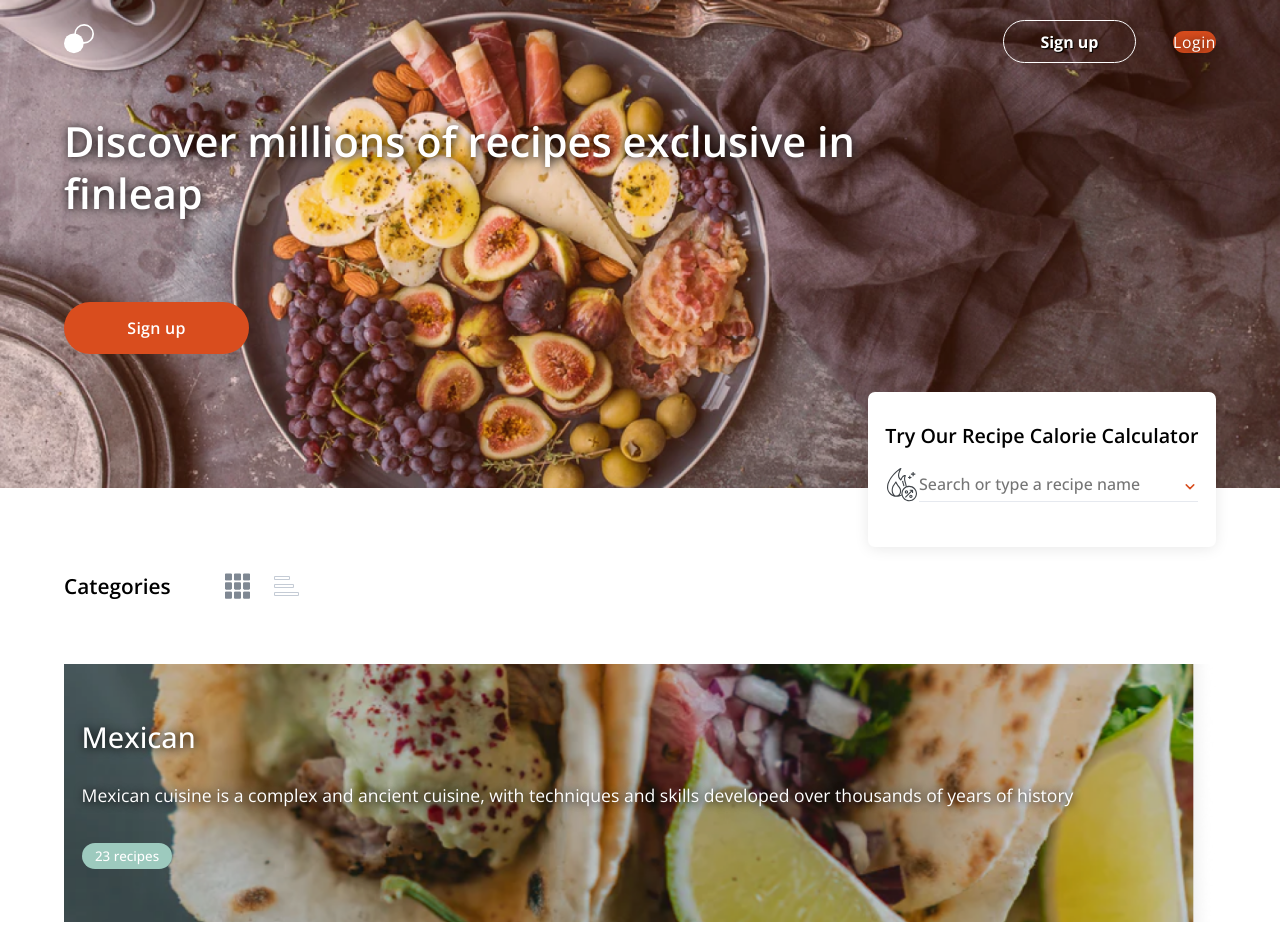
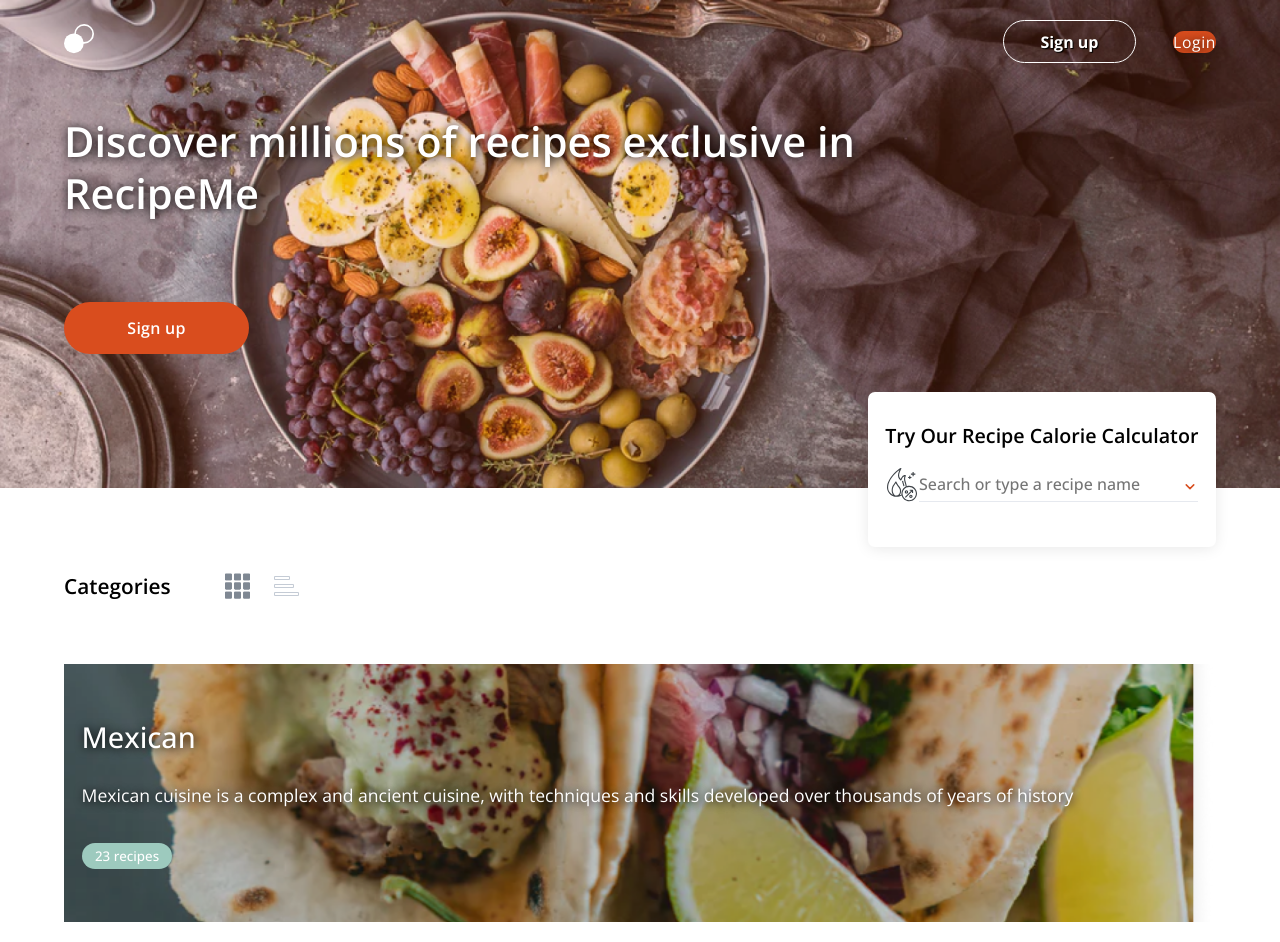
Before and after one commit to Android789515/recipe-site, a Next.js app: page / in a window 1280 px wide. Built offline with nearby package versions, Linux system fonts and the light colour scheme.

Commit message:
Changed Hero title.

```diff
--- a/components/generic-components/forms-and-inputs/ControlledInputDropdown.tsx
+++ b/components/generic-components/forms-and-inputs/ControlledInputDropdown.tsx
@@ -1,5 +1,4 @@
 import React, { cloneElement, isValidElement, Children, useRef } from 'react'
-import { v4 as uuid } from 'uuid'
 
 import inputStyles from '../../../styles/generic-components/forms-and-inputs/ControlledInput.module.scss'
 import dropdownStyles from '../../../styles/generic-components/forms-and-inputs/ControlledDropdown.module.scss'
@@ -36,7 +35,6 @@ const ControlledInputDropdown: React.FC<Props> =
         })
     }
 
-
     const inputRef = useRef<HTMLInputElement>(null)
 
     const openDropdownMenu = () => {
@@ -60,6 +58,7 @@ const ControlledInputDropdown: React.FC<Props> =
                 ref={inputRef}
             />
 
+            {/* Connects to input */}
             <datalist id={dropdownName}>
                 {renderOptions()}
             </datalist>
--- a/components/homepage/hero-section/HeroBody.tsx
+++ b/components/homepage/hero-section/HeroBody.tsx
@@ -9,7 +9,7 @@ const HeroBody = () => {
         <main className={styles.heroBody}>
             <h1 className={styles.heroTitle}>
                 Discover millions of recipes
-                exclusive in finleap
+                exclusive in RecipeMe
             </h1>
 
             <HeroSignupBtn />
--- a/components/modals/recipe-calculator/RecipeCalculatorModal.tsx
+++ b/components/modals/recipe-calculator/RecipeCalculatorModal.tsx
@@ -27,7 +27,7 @@ const RecipeCalculatorModal = () => {
                     customStyles={styles.searchField}
                     value={recipeName}
                     isRequired={true}
-                    placeholder={'Search or type a recipe name'}
+                    placeholder='Search or type a recipe name'
                     onChange={updateRecipeSearchField}
                 />
             </div>
--- a/styles/generic-components/forms-and-inputs/ControlledInput.module.scss
+++ b/styles/generic-components/forms-and-inputs/ControlledInput.module.scss
@@ -7,7 +7,7 @@
 
   color: variables.$light-gray;
 
-  cursor: text !important;
+  //cursor: text !important;
 
   width: 100%;
 
```
Also changed, not shown: pages/index.tsx (+1 -8 lines).
